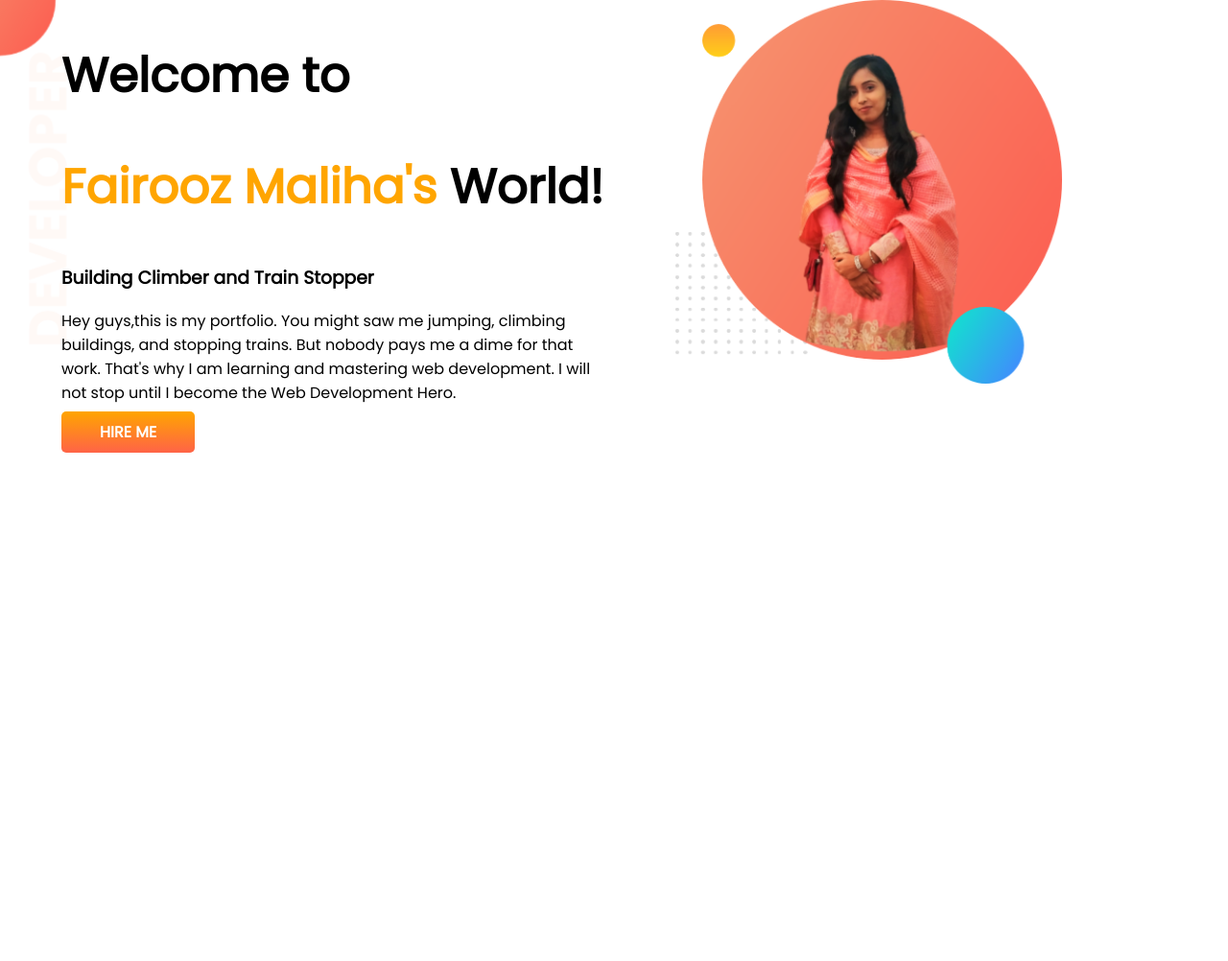
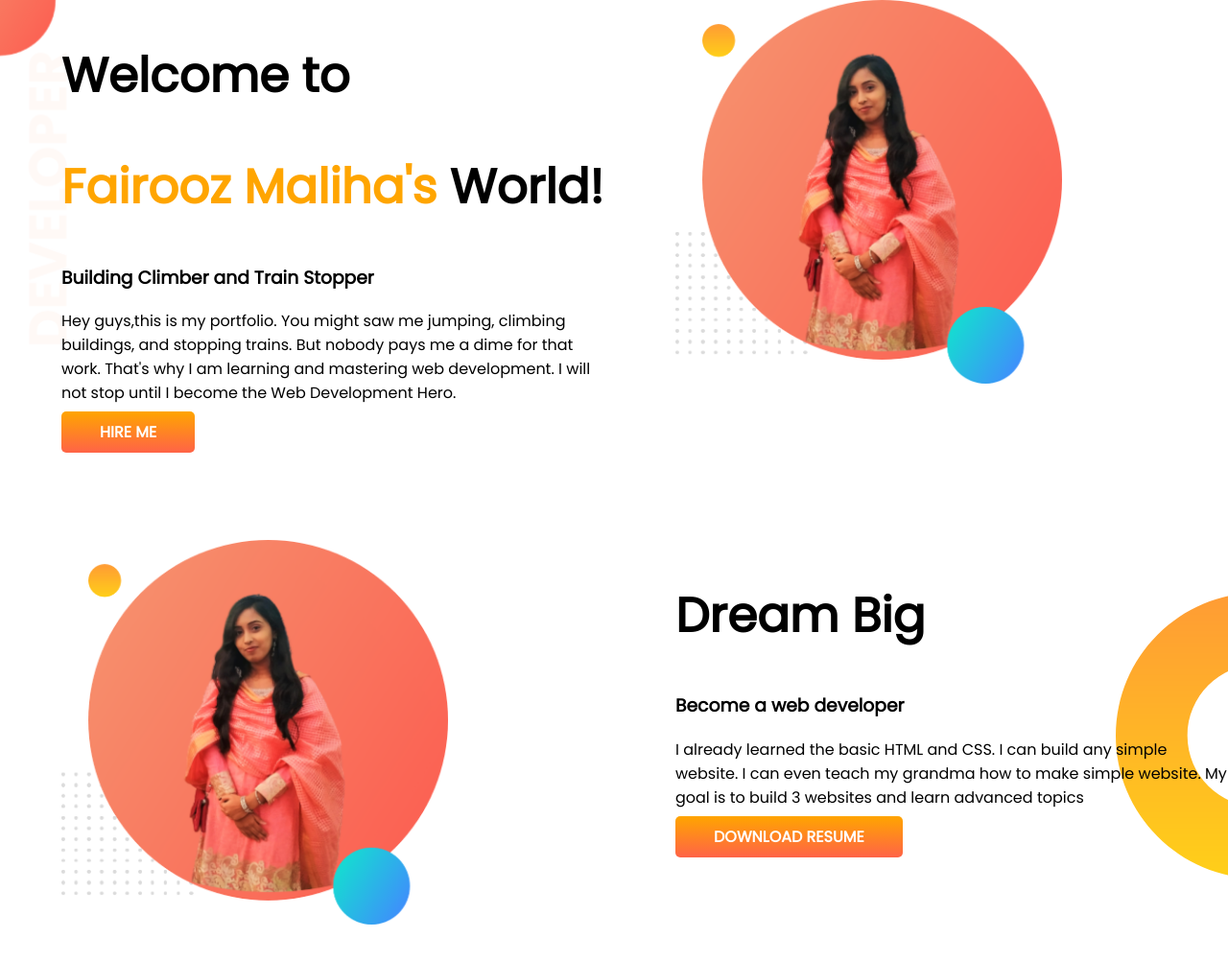
Before and after one commit to maliha16/developer-portfolio, a plain HTML site: page index.html in a window 1280 px wide. Shown: the whole page at 96% size. Before the commit the page ends 800 px from the top, so only its background shows below. Drawn offline with Linux system fonts and the light colour scheme.

Commit message:
dream big added

```diff
--- a/index.html
+++ b/index.html
@@ -31,6 +31,18 @@
             <img src="images/maliha pic with bg.png" alt="">
         </div>
     </section>
+    <section class="dream-big">
+        <div class="half-width">
+            <img src="images/maliha pic with bg.png" alt="">
+        </div>
+        <div class="half-width">
+            <h1>Dream Big</h1>
+            <h3>Become a web developer</h3>
+            <p>I already learned the basic HTML and CSS. I can build any simple website. I can even teach my grandma how
+                to make simple website. My goal is to build 3 websites and learn advanced topics</p>
+            <a class="link-button" target="_blank" href="">DOWNLOAD RESUME</a>
+        </div>
+    </section>
 </body>
 
 </html>
--- a/style.css
+++ b/style.css
@@ -11,6 +11,7 @@ color: orange;
 }
 section{
     display: flex;
+    margin-bottom: 100px;
 }
 .half-width{
     width: 50%;
@@ -20,6 +21,7 @@ section{
     width: 70%;
 }
 .link-button{
+
     text-decoration: none;
     background-image: linear-gradient(orange,tomato);
     padding: 10px 40px;
@@ -32,3 +34,8 @@ section{
     background-image: url(images/top-banner.png);
     background-repeat: no-repeat;
 }
+.dream-big{
+    background-image: url(images/dream-bg.png);
+    background-repeat: no-repeat;
+    background-position: right;
+}
```
